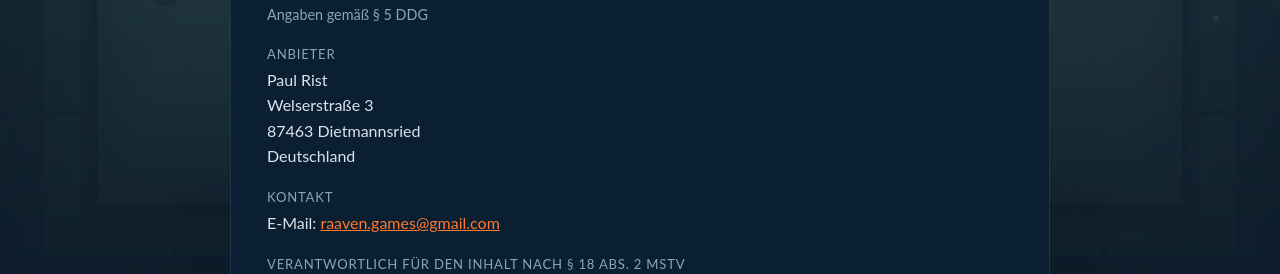
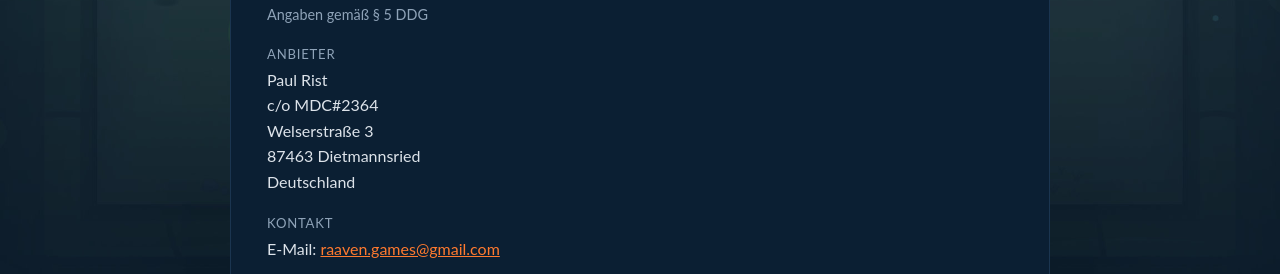
Before and after one commit to PaulRiisk/spacediver-site, a plain HTML site: page impressum.html in a window 1280 px wide. Shown: the part 492-766 px from the top of the page. Drawn offline with Linux system fonts and the light colour scheme.

Commit message:
Add c/o address line to impressum.html

```diff
--- a/impressum.html
+++ b/impressum.html
@@ -25,6 +25,7 @@
     <dd>
       <address>
         Paul Rist<br>
+        c/o MDC#2364<br>
         Welserstra&szlig;e 3<br>
         87463 Dietmannsried<br>
         Deutschland
```
